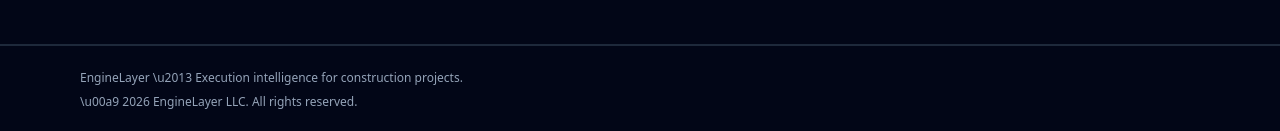
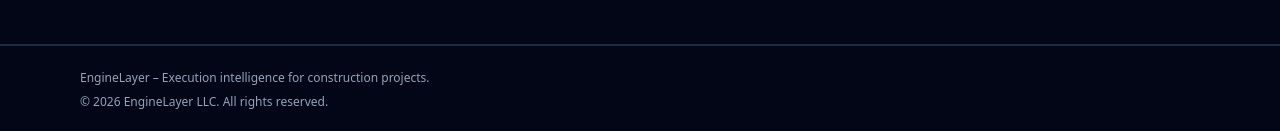
Before and after one commit to EngineLayer-ai/enginelayer-marketing, a Next.js app: page / in a window 1280 px wide. Shown: the part 2301-2432 px from the top of the page. Built offline with nearby package versions, Linux system fonts and the light colour scheme.

Commit message:
fix: restore Unicode characters in Footer

```diff
--- a/src/components/Footer.tsx
+++ b/src/components/Footer.tsx
@@ -2,8 +2,8 @@ export function Footer() {
   return (
     <footer className="border-t border-slate-800 bg-slate-950">
       <div className="mx-auto flex max-w-6xl flex-col gap-2 px-4 py-6 text-xs text-slate-400">
-        <span>EngineLayer \u2013 Execution intelligence for construction projects.</span>
-        <span>\u00a9 {new Date().getFullYear()} EngineLayer LLC. All rights reserved.</span>
+        <span>EngineLayer – Execution intelligence for construction projects.</span>
+        <span>© {new Date().getFullYear()} EngineLayer LLC. All rights reserved.</span>
       </div>
     </footer>
   );
```
